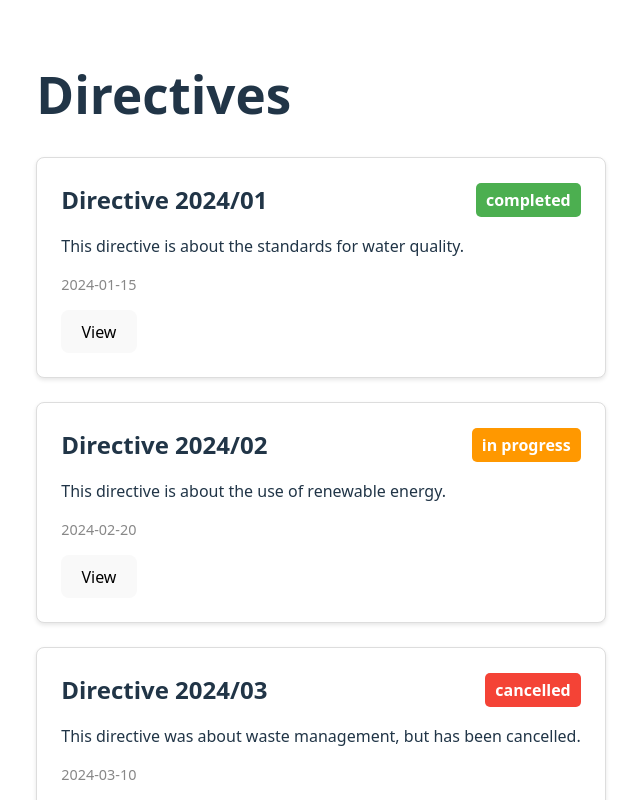
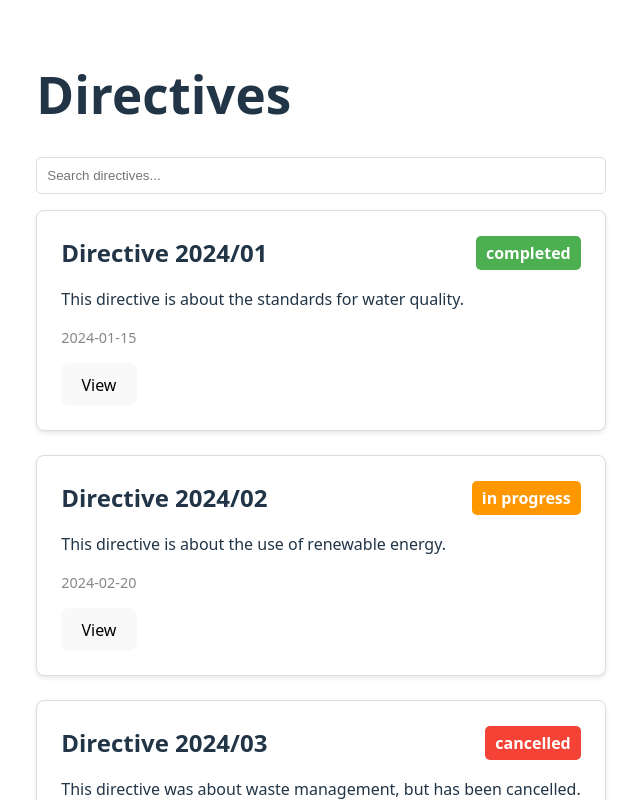
Before and after one commit to NikodemMarek/tmp, a React (Vite) app in the folder legislacja/: page / in a window 1280 px wide. Shown: the top 800 px of the page, without its empty margins (319-959 px from the left). Built offline with nearby package versions, Linux system fonts and the light colour scheme.

Commit message:
fdkajflk

```diff
--- a/legislacja/src/App.css
+++ b/legislacja/src/App.css
@@ -150,3 +150,12 @@
   border-left: 2px solid #eee;
   margin-top: 0.5rem;
 }
+
+.search-bar {
+  width: 100%;
+  padding: 10px;
+  border: 1px solid #ddd;
+  border-radius: 5px;
+  margin-bottom: 1rem;
+  box-sizing: border-box; /* Include padding and border in the element's total width and height */
+}
--- a/legislacja/src/App.tsx
+++ b/legislacja/src/App.tsx
@@ -1,22 +1,38 @@
-import { useState } from 'react';
+import { useState, useMemo } from 'react';
 import { DirectiveList } from './components/DirectiveList';
 import { directives } from './mockData';
 import { Directive } from './types';
 import { DirectiveDetail } from './components/DirectiveDetail';
+import { SearchBar } from './components/SearchBar';
 import './App.css';
 
 function App() {
   const [selectedDirective, setSelectedDirective] = useState<Directive | null>(null);
+  const [searchQuery, setSearchQuery] = useState('');
 
   const handleSelectDirective = (directive: Directive) => {
     setSelectedDirective(directive);
   };
 
+  const handleSearchChange = (query: string) => {
+    setSearchQuery(query);
+  };
+
+  const filteredDirectives = useMemo(() => {
+    const lowerCaseQuery = searchQuery.toLowerCase();
+    return directives.filter(
+      (directive) =>
+        directive.title.toLowerCase().includes(lowerCaseQuery) ||
+        directive.description.toLowerCase().includes(lowerCaseQuery)
+    );
+  }, [directives, searchQuery]);
+
   return (
     <div className="app-container">
       <div className={`directive-list-container ${selectedDirective ? 'list-view-open' : ''}`}>
         <h1>Directives</h1>
-        <DirectiveList directives={directives} onSelectDirective={handleSelectDirective} />
+        <SearchBar searchQuery={searchQuery} onSearchChange={handleSearchChange} />
+        <DirectiveList directives={filteredDirectives} onSelectDirective={handleSelectDirective} />
       </div>
       {selectedDirective && (
         <div className="directive-detail-container">
--- /dev/null
+++ b/legislacja/src/components/SearchBar.tsx
@@ -0,0 +1,16 @@
+type SearchBarProps = {
+  searchQuery: string;
+  onSearchChange: (query: string) => void;
+};
+
+export const SearchBar = ({ searchQuery, onSearchChange }: SearchBarProps) => {
+  return (
+    <input
+      type="text"
+      placeholder="Search directives..."
+      value={searchQuery}
+      onChange={(e) => onSearchChange(e.target.value)}
+      className="search-bar"
+    />
+  );
+};
```
